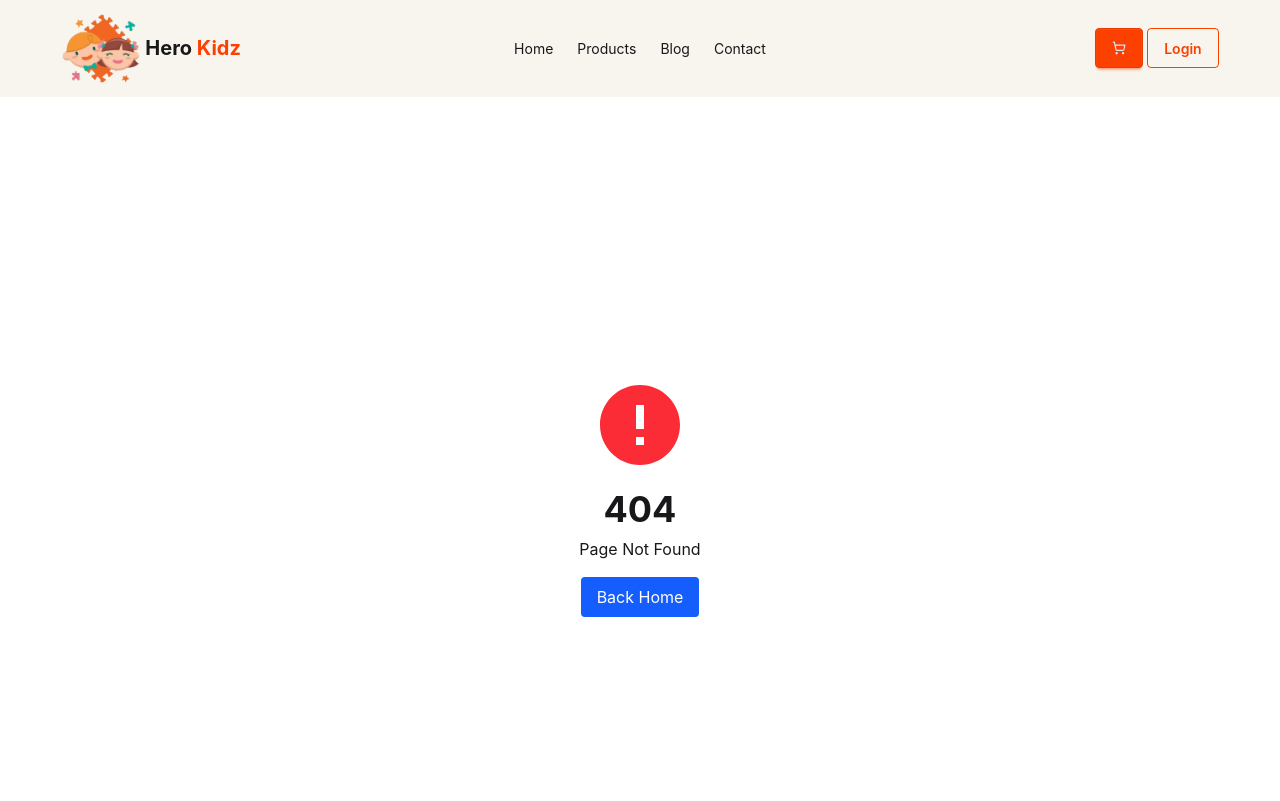
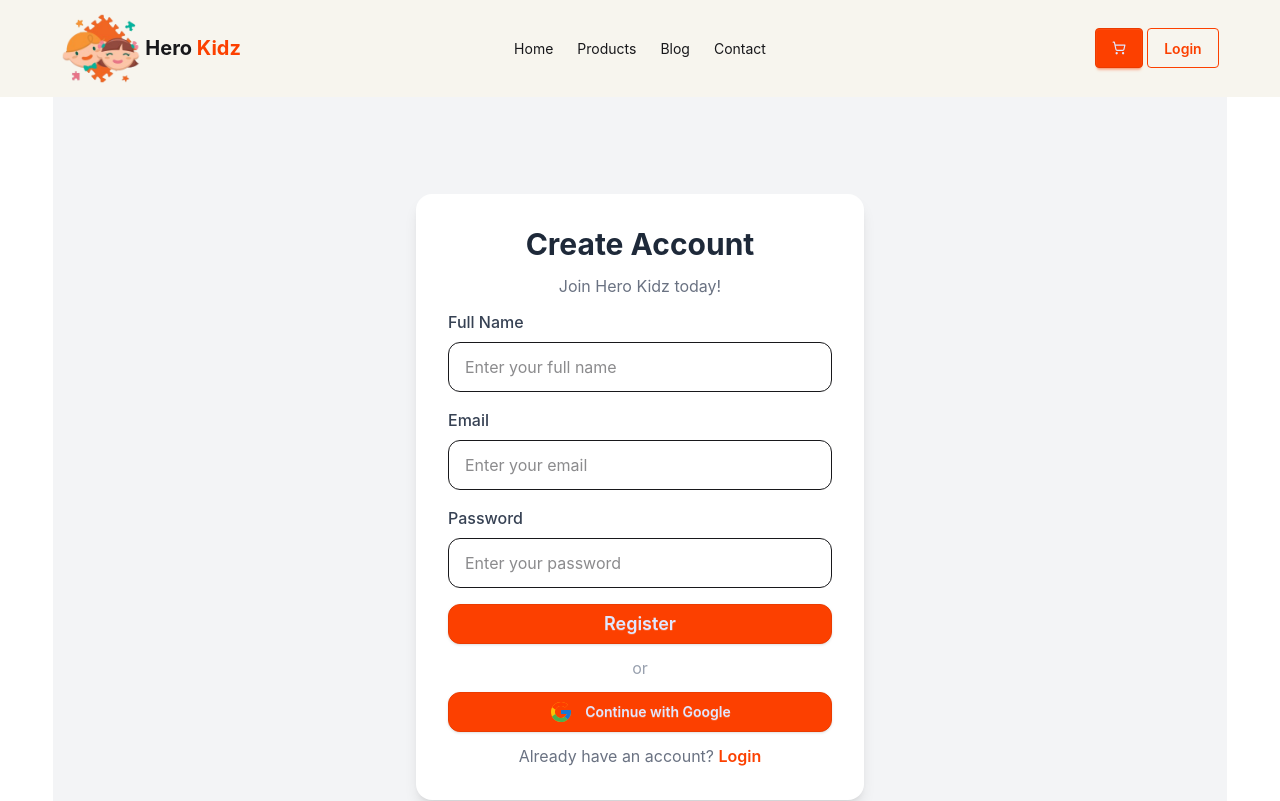
Before and after one commit to mehedi67719/HeroKidz, a Next.js app: page /register in a window 1280 px wide. Before the commit this address had no page. Shown: the top 801 px of the page. Built offline with nearby package versions, Linux system fonts and the light colour scheme.

Commit message:
design login and register page

```diff
--- /dev/null
+++ b/src/app/login/page.jsx
@@ -0,0 +1,54 @@
+import React from 'react';
+import { FcGoogle } from 'react-icons/fc';
+
+const Page = () => {
+  return (
+    <div className="min-h-screen flex items-center justify-center bg-gray-100 px-4">
+      <div className="max-w-md w-full bg-white rounded-2xl shadow-lg p-8 space-y-3">
+        <h1 className="text-3xl font-bold text-gray-800 text-center">Login to Hero Kidz</h1>
+        <p className="text-gray-500 text-center">Welcome back! Please login to your account.</p>
+
+        <form className="space-y-4">
+          <div>
+            <label htmlFor="email" className="block text-gray-700 font-medium mb-2">Email</label>
+            <input
+              type="email"
+              id="email"
+              placeholder="Enter your email"
+              className="w-full px-4 py-3 border rounded-xl focus:outline-none focus:ring-2 focus:ring-primary"
+            />
+          </div>
+
+          <div>
+            <label htmlFor="password" className="block text-gray-700 font-medium mb-2">Password</label>
+            <input
+              type="password"
+              id="password"
+              placeholder="Enter your password"
+              className="w-full px-4 py-3 border rounded-xl focus:outline-none focus:ring-2 focus:ring-primary"
+            />
+          </div>
+
+          <button type="submit" className="w-full btn btn-primary py-3 rounded-xl text-lg font-semibold shadow hover:scale-105 transition">
+            Login
+          </button>
+        </form>
+
+        <div className="flex items-center justify-center space-x-2 text-gray-400">
+          <span>or</span>
+        </div>
+
+        <button className="w-full flex items-center justify-center gap-3 btn btn-primary py-3 rounded-xl shadow hover:scale-105 transition">
+          <FcGoogle size={24} />
+          Continue with Google
+        </button>
+
+        <p className="text-center text-gray-500">
+          Don't have an account? <a href="/register" className="text-primary font-semibold">Sign up</a>
+        </p>
+      </div>
+    </div>
+  );
+};
+
+export default Page;
--- /dev/null
+++ b/src/app/register/page.jsx
@@ -0,0 +1,64 @@
+import React from 'react';
+import { FcGoogle } from 'react-icons/fc';
+
+const Page = () => {
+  return (
+    <div className="min-h-screen flex items-center justify-center bg-gray-100 px-4">
+      <div className="max-w-md w-full bg-white rounded-2xl shadow-lg p-8 space-y-3">
+        <h1 className="text-3xl font-bold text-gray-800 text-center">Create Account</h1>
+        <p className="text-gray-500 text-center">Join Hero Kidz today!</p>
+
+        <form className="space-y-4">
+          <div>
+            <label htmlFor="name" className="block text-gray-700 font-medium mb-2">Full Name</label>
+            <input
+              type="text"
+              id="name"
+              placeholder="Enter your full name"
+              className="w-full px-4 py-3 border rounded-xl focus:outline-none focus:ring-2 focus:ring-primary"
+            />
+          </div>
+
+          <div>
+            <label htmlFor="email" className="block text-gray-700 font-medium mb-2">Email</label>
+            <input
+              type="email"
+              id="email"
+              placeholder="Enter your email"
+              className="w-full px-4 py-3 border rounded-xl focus:outline-none focus:ring-2 focus:ring-primary"
+            />
+          </div>
+
+          <div>
+            <label htmlFor="password" className="block text-gray-700 font-medium mb-2">Password</label>
+            <input
+              type="password"
+              id="password"
+              placeholder="Enter your password"
+              className="w-full px-4 py-3 border rounded-xl focus:outline-none focus:ring-2 focus:ring-primary"
+            />
+          </div>
+
+          <button type="submit" className="w-full btn btn-primary py-3 rounded-xl text-lg font-semibold shadow hover:scale-105 transition">
+            Register
+          </button>
+        </form>
+
+        <div className="flex items-center justify-center space-x-2 text-gray-400">
+          <span>or</span>
+        </div>
+
+        <button className="w-full flex items-center justify-center gap-3 btn btn-primary py-3 rounded-xl shadow hover:scale-105 transition">
+          <FcGoogle size={24} />
+          Continue with Google
+        </button>
+
+        <p className="text-center text-gray-500">
+          Already have an account? <a href="/login" className="text-primary font-semibold">Login</a>
+        </p>
+      </div>
+    </div>
+  );
+};
+
+export default Page;
```
